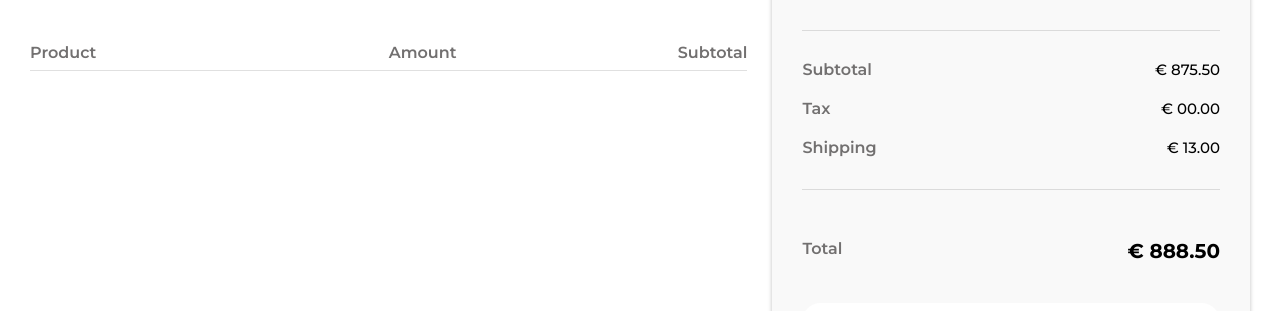
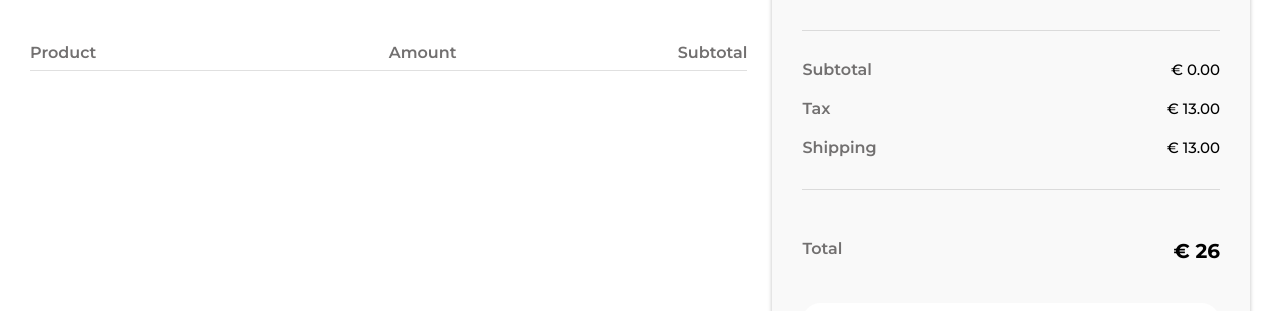
Before and after one commit to Team-4185/frontend, a React (Vite) app: page /cart in a window 1280 px wide. Shown: the part 333-644 px from the top of the page. Built offline with nearby package versions, Linux system fonts and the light colour scheme.

Commit message:
Fix the calculation of products in the cart

```diff
--- a/src/shared/ui/Cart/OrderSummary.tsx
+++ b/src/shared/ui/Cart/OrderSummary.tsx
@@ -11,8 +11,16 @@ import Voucher from '/icons/voucher.svg';
 import ExpandMoreIcon from '/icons/ExpandMore.svg';
 import '../../../pages/Cart/Cart.css';
 import { useNavigate } from 'react-router-dom';
+import { useSelector } from 'react-redux';
+import type { RootState } from '../../../app/store';
 
 export const OrderSummary = () => {
+  const tax = 13;
+  const shipping = 13;
+  const subTotal = useSelector((state: RootState) =>
+    state.cart.cart.reduce((sum, product) => sum + product.price * product.amount, 0)
+  );
+  const total = tax + shipping + subTotal;
   const navigate = useNavigate();
 
   const handleContinue = () => {
@@ -27,11 +35,11 @@ export const OrderSummary = () => {
         <Box sx={{ display: 'flex', gap: '20px', flexDirection: 'column' }}>
           <Box className="cart-summary-row">
             <div className="cart-summary-label">Subtotal</div>
-            <div className="cart-summary-value">€ 875.50</div>
+            <div className="cart-summary-value">€ {subTotal.toFixed(2)}</div>
           </Box>
           <Box className="cart-summary-row">
             <div className="cart-summary-label">Tax</div>
-            <div className="cart-summary-value">€ 00.00</div>
+            <div className="cart-summary-value">€ {tax.toFixed(2)}</div>
           </Box>
           <Box className="cart-summary-row">
             <div className="cart-summary-label">Shipping</div>
@@ -43,7 +51,7 @@ export const OrderSummary = () => {
 
         <Box className="cart-total">
           <div className="cart-total-label">Total</div>
-          <div className="cart-total-value">€ 888.50</div>
+          <div className="cart-total-value">€ {total}</div>
         </Box>
 
         <button className="cart-btn-payment" onClick={handleContinue}>
```
